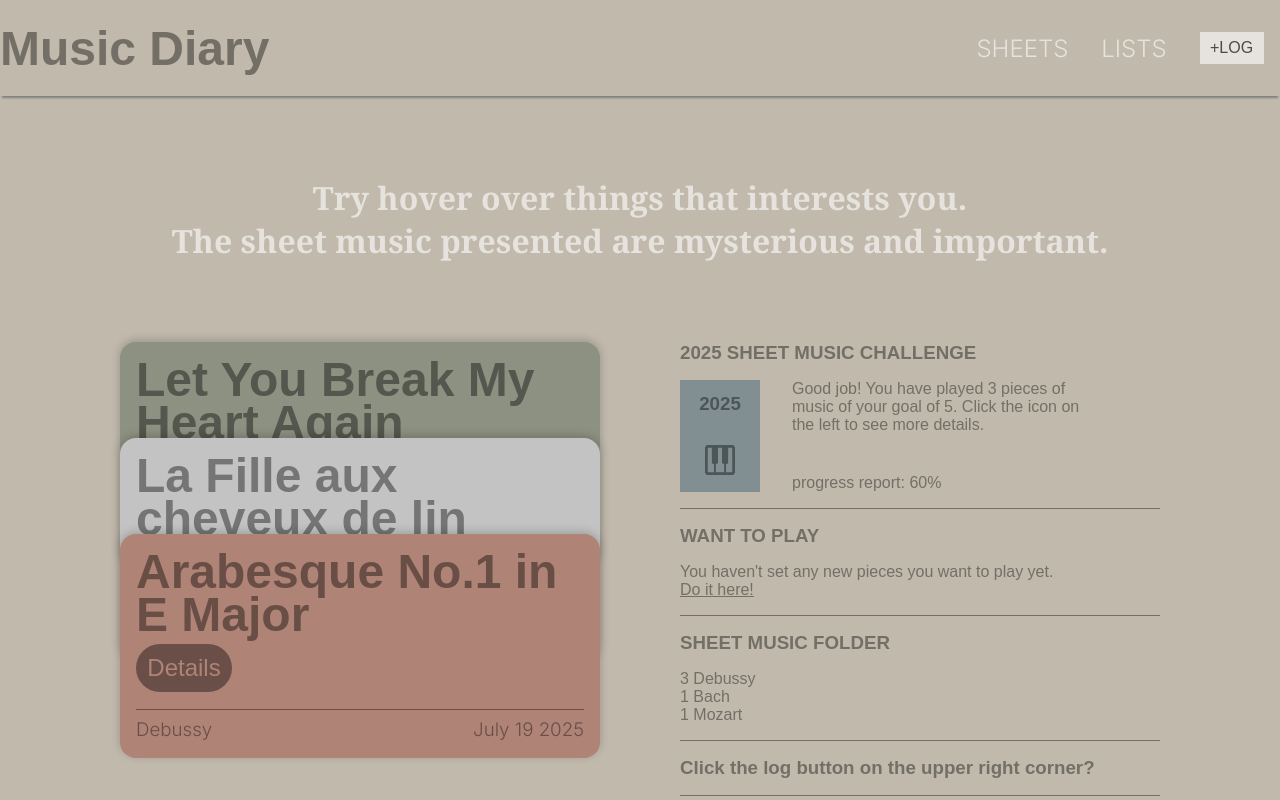
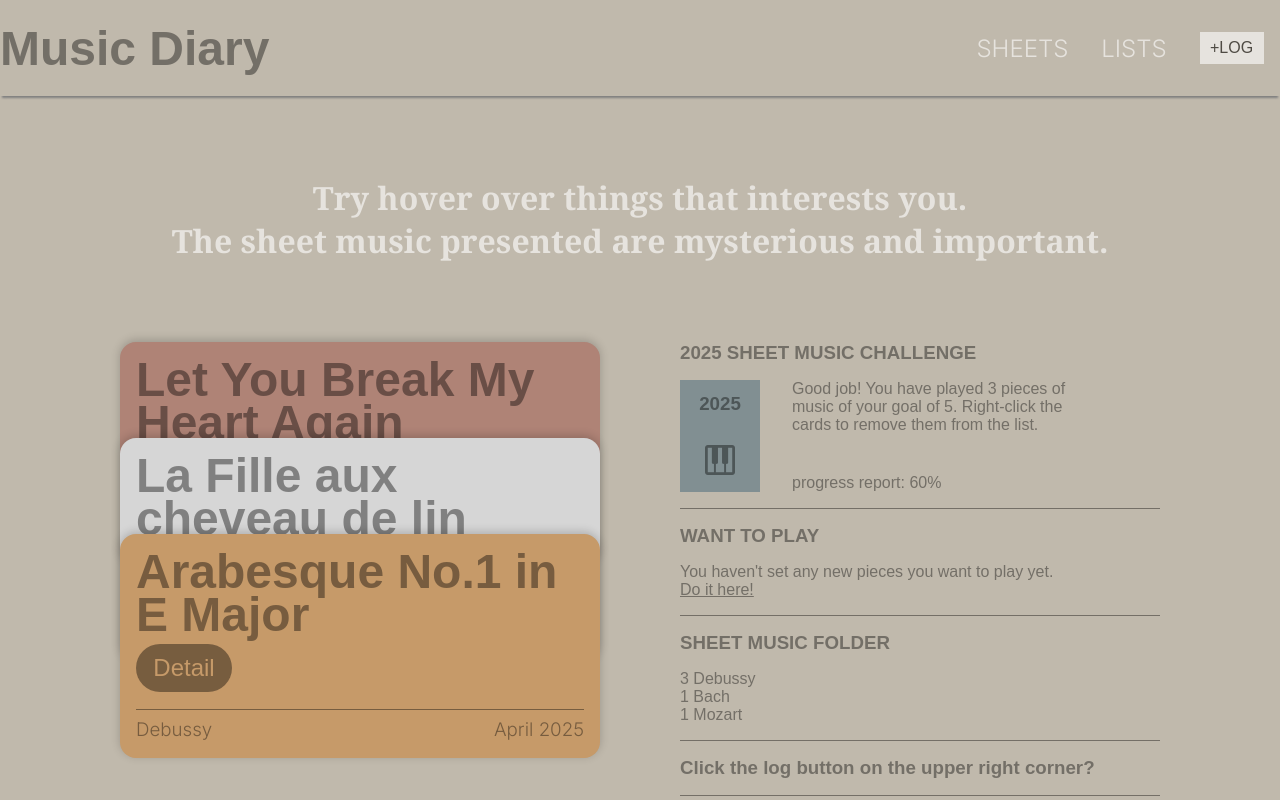
Before and after one commit to RandyTylor69/music-diary, a React (Create React App) app: page / in a window 1280 px wide. Built offline with nearby package versions, Linux system fonts and the light colour scheme.

Commit message:
functionality update

```diff
--- a/src/App.css
+++ b/src/App.css
@@ -90,7 +90,6 @@ body {
   box-shadow: 0px -2px 10px rgba(0, 0, 0, 0.2);
   transition: 0.3s all;
   text-align: left;
-  cursor: pointer;
 }
 .cards-container .card .card-header {
   height: 10rem;
@@ -117,7 +116,7 @@ body {
   color: rgb(219, 219, 219);
 }
 .cards-container .card .card-header .cardColor1-btn {
-  color: #8C9181;
+  color: #8c9181;
 }
 .cards-container .card .detail {
   color: rgba(0, 0, 0, 0.4);
@@ -142,7 +141,7 @@ body {
   background-color: rgb(195, 195, 195);
 }
 .cards-container .cardColor1 {
-  background-color: #8C9181;
+  background-color: #8c9181;
 }
 
 .update {
@@ -284,4 +283,44 @@ form button:hover {
   background-color: rgba(0, 0, 0, 0.2);
   position: fixed;
   transition: 0.3s;
+}
+
+.warning {
+  height: 16rem;
+  width: 40rem;
+  top: 50%;
+  left: 50%;
+  transform: translate(-50%, -50%);
+  -webkit-backdrop-filter: blur(0.4rem);
+          backdrop-filter: blur(0.4rem);
+  z-index: 9999;
+  position: fixed;
+  margin: auto;
+  border: 2px solid white;
+  box-shadow: 0px -2px 10px rgba(0, 0, 0, 0.2);
+  display: flex;
+  flex-direction: column;
+  justify-content: center;
+  align-items: center;
+  gap: 20px;
+  font-family: Arial, Helvetica, sans-serif;
+  color: rgba(255, 255, 255, 0.9);
+}
+.warning h2 {
+  font-weight: 200;
+}
+.warning button {
+  border: 2px solid rgba(255, 255, 255, 0.6);
+  background-color: transparent;
+  cursor: pointer;
+  height: 15%;
+  width: 25%;
+  font-size: 15px;
+  color: white;
+  font-size: 20px;
+  transition: 0.3s;
+}
+.warning button:hover {
+  background-color: rgba(255, 255, 255, 0.4);
+  color: white;
 }/*# sourceMappingURL=App.css.map */
--- a/src/App.js
+++ b/src/App.js
@@ -5,25 +5,87 @@ import Cards from "./components/Cards.tsx";
 import Greeting from "./components/Greeting.tsx";
 import Update from "./components/Update.tsx";
 import Form from "./components/Form.tsx";
+import {Colors} from "./Colors.js"
+import Warning from "./components/Warning.tsx"
+
+function App() {
+  // hide form
+  const [formDisplay, setFormDisplay] = React.useState(false);
+  const [colors, setColors] = React.useState(Colors)
+  const [cards, setCards] = React.useState([{
+    pieceName: "Let You Break My Heart Again",
+    artistName: "Laufey",
+    finishDate: "March 2024"
+  },{
+    pieceName: "La Fille aux cheveau de lin",
+    artistName: "Debussy",
+    finishDate: "June 2024"
+  },{
+    pieceName: "Arabesque No.1 in E Major",
+    artistName: "Debussy",
+    finishDate: "April 2025"
+  }]);
+  const [warning, setWarning] = React.useState(false)
+
+  function displayForm() {
+    if (cards.length === 5) {
+      setWarning(true)
+      return;
+    } else {
+      setFormDisplay(true);
+    }
+
+  }
+
+  function toggleWarning(){
+    setWarning(false)
+  }
+
+  function handleSubmit(formData) {
 
 
-function App() {
+      // create new card object
+    const newCard = {
+      pieceName: formData.get("pieceName"),
+      artistName: formData.get("artistName"),
+      finishDate: formData.get("finishDate"),
+    };
+    // adding card to the cards array
+    setCards((prevArray) => ([ ...prevArray, newCard ]));
 
-  // hide form
-  const [formDisplay, setFormDisplay] = React.useState(false)
+    // closing the form
+    setFormDisplay(false);
 
-  function displayForm(e){
-    setFormDisplay(true)
+
+
   }
+
+  const displayCards = cards.map((card, index) => {
+    return (
+      <article className="card" style={{backgroundColor : colors[index]}}>
+        <header className="card-header">
+          <h1>{card.pieceName}</h1>
+          <button className="cardColor1-btn" style={{color : colors[index]}}>Detail</button>
+        </header>
+        <div className="detail">
+          <h3>{card.artistName}</h3>
+          <h3>{card.finishDate}</h3>
+        </div>
+      </article>
+    );
+  });
+
+  console.log(cards);
+
   return (
     <>
-
-      {formDisplay&&<Form />}
-      <Header displayForm = {displayForm}/>
+    {warning&& <Warning toggleWarning = {toggleWarning}/>}
+      {formDisplay && <Form handleSubmit={handleSubmit} />}
+      <Header displayForm={displayForm} />
       <Greeting />
       <section className="main-section">
-        <Cards />
-        <Update />
+        <Cards displayCards={displayCards} />
+        <Update cards = {cards} />
       </section>
     </>
   );
--- a/src/App.scss
+++ b/src/App.scss
@@ -97,7 +97,6 @@ body {
     box-shadow: 0px -2px 10px rgba(0, 0, 0, 0.2);
     transition: 0.3s all;
     text-align: left;
-    cursor: pointer;
 
     .card-header {
       height: 10rem;
@@ -123,7 +122,7 @@ body {
         color: rgb(219, 219, 219);
       }
       .cardColor1-btn {
-        color: #8C9181;
+        color: #8c9181;
       }
     }
 
@@ -151,8 +150,8 @@ body {
   .cardColor2 {
     background-color: rgb(195, 195, 195);
   }
-  .cardColor1{
-    background-color: #8C9181;
+  .cardColor1 {
+    background-color: #8c9181;
   }
 }
 
@@ -241,7 +240,7 @@ body {
   }
 }
 
-form{
+form {
   height: 22rem;
   width: 40rem;
   top: 50%;
@@ -249,7 +248,7 @@ form{
   transform: translate(-50%, -50%);
   backdrop-filter: blur(0.4rem);
   z-index: 9999;
-  position:fixed;
+  position: fixed;
   margin: auto;
   border: 2px solid white;
   box-shadow: 0px -2px 10px rgba(0, 0, 0, 0.2);
@@ -269,14 +268,14 @@ form{
     font-size: 20px;
     font-family: Arial, Helvetica, sans-serif;
     padding-left: 15px;
-    &:focus{
+    &:focus {
       outline: none;
     }
-    &::placeholder{
+    &::placeholder {
       font-style: italic;
     }
   }
-  button{
+  button {
     border: 2px solid rgba(255, 255, 255, 0.6);
     background-color: transparent;
     cursor: pointer;
@@ -286,18 +285,58 @@ form{
     color: white;
 
     transition: 0.3s;
-    &:hover{
+    &:hover {
       background-color: rgba(255, 255, 255, 0.4);
       color: white;
     }
   }
 }
 
-.overlay{
+.overlay {
   z-index: 9998;
   height: 100vh;
   width: 200vh;
   background-color: rgba(0, 0, 0, 0.2);
-  position:fixed;
+  position: fixed;
   transition: 0.3s;
 }
+
+.warning {
+  height: 16rem;
+  width: 40rem;
+  top: 50%;
+  left: 50%;
+  transform: translate(-50%, -50%);
+  backdrop-filter: blur(0.4rem);
+  z-index: 9999;
+  position: fixed;
+  margin: auto;
+  border: 2px solid white;
+  box-shadow: 0px -2px 10px rgba(0, 0, 0, 0.2);
+
+  display: flex;
+  flex-direction: column;
+  justify-content: center;
+  align-items: center;
+  gap: 20px;
+  font-family: Arial, Helvetica, sans-serif;
+  color: rgba(255, 255, 255, 0.9);
+  h2{
+    font-weight: 200;
+  }
+  button {
+    border: 2px solid rgba(255, 255, 255, 0.6);
+    background-color: transparent;
+    cursor: pointer;
+    height: 15%;
+    width: 25%;
+    font-size: 15px;
+    color: white;
+    font-size: 20px;
+    transition: 0.3s;
+    &:hover {
+      background-color: rgba(255, 255, 255, 0.4);
+      color: white;
+    }
+  }
+}
--- /dev/null
+++ b/src/Colors.js
@@ -0,0 +1,7 @@
+export const Colors = [
+    "#Af8376",
+    "#D6D6D6",
+    "#C69A69",
+    "#8C9181",
+    "#CCB39C"
+]
--- a/src/components/Cards.tsx
+++ b/src/components/Cards.tsx
@@ -2,42 +2,7 @@
 export default function Cards(props:any){
     return(
         <section className="cards-container">
-            <article className="card cardColor1">
-                <header className="card-header">
-                    <h1>
-                        Let You Break My Heart Again
-                    </h1>
-                    <button className="cardColor1-btn">Details</button>
-                </header>
-                <div className="detail">
-                    <h3>Laufey</h3>
-                    <h3>April 24 2024</h3>
-                </div>
-            </article>
-            <article className="card cardColor2">
-                <header className="card-header">
-                    <h1>
-                        La Fille aux cheveux de lin
-                    </h1>
-                    <button className="cardColor2-btn">Details</button>
-                </header>
-                <div className="detail">
-                    <h3>Debussy</h3>
-                    <h3>June 16 2025</h3>
-                </div>
-            </article>
-             <article className="card">
-                <header className="card-header">
-                    <h1>
-                        Arabesque No.1 in E Major
-                    </h1>
-                    <button>Details</button>
-                </header>
-                <div className="detail">
-                    <h3>Debussy</h3>
-                    <h3>July 19 2025</h3>
-                </div>
-            </article>
+            {props.displayCards}
         </section>
     )
 }
--- a/src/components/Form.tsx
+++ b/src/components/Form.tsx
@@ -1,11 +1,11 @@
 export default function Form(props:any){
     return(
         <>
-            <form>
-            <input placeholder="Piece Name" />
-            <input placeholder="Artist Name" />
-            <input placeholder="Finished Date" />
-            <button>Log to the diary</button>
+            <form action={props.handleSubmit}>
+            <input placeholder="Piece Name" name="pieceName"/>
+            <input placeholder="Artist Name" name="artistName" />
+            <input placeholder="Finish Date" name="finishDate (month/year)" />
+            <button type="submit">Log to the diary</button>
         </form>
 
         <div className="overlay"></div>
--- a/src/components/Update.tsx
+++ b/src/components/Update.tsx
@@ -12,11 +12,10 @@ export default function Update(props: any) {
           </div>
           <div className="para-container">
             <p>
-              {" "}
-              Good job! You have played 3 pieces of music of your goal of 5.
-              Click the icon on the left to see more details.
+              Good job! You have played {props.cards.length} pieces of music of your goal of 5.
+              Right-click the cards to remove them from the list.
             </p>
-            <p>progress report: 60%</p>
+            <p>progress report: {props.cards.length / 5 * 100}%</p>
           </div>
         </div>
       </article>
--- /dev/null
+++ b/src/components/Warning.tsx
@@ -0,0 +1,14 @@
+export default function Warning(props:any) {
+  return (
+    <>
+      <div className="warning">
+        <h2>
+          You can have atmost 5 sheet music on display! <br></br>
+          To add more, click "sheets" on the upper right corner.
+        </h2>
+        <button onClick={props.toggleWarning}>Alrighty</button>
+      </div>
+      <div className="overlay"></div>
+    </>
+  );
+}
```
Also changed, not shown: 1 other file (tests, documents, lock files or other folders).
